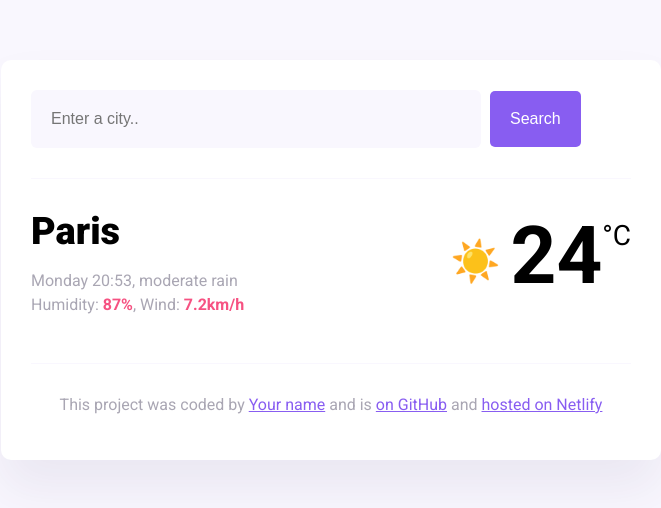
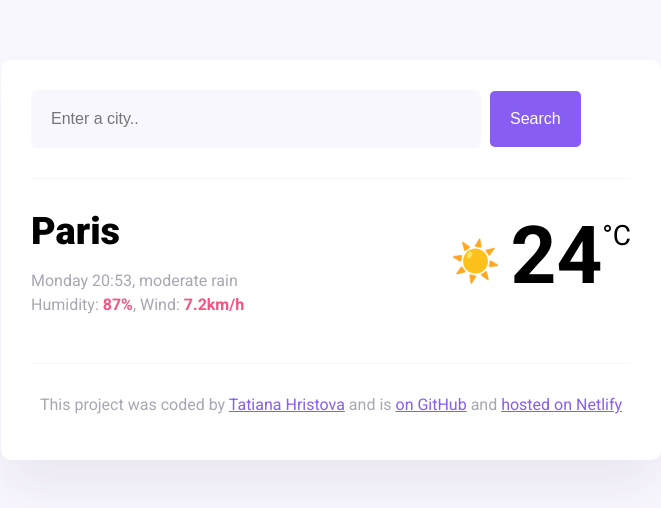
Before and after one commit to TatianaHristova/Homework_GitHub_Hosting, a website built with Parcel: page index.html in a window 1280 px wide. Shown: the whole page, without its empty margins (309-970 px from the left). Built offline with nearby package versions, Linux system fonts and the light colour scheme.

Commit message:
Updated name

```diff
--- a/index.html
+++ b/index.html
@@ -47,7 +47,7 @@
       <footer>
         <p>
           This project was coded by
-          <a href="#" target="_blank">Your name</a> and is
+          <a href="#" target="_blank">Tatiana Hristova</a> and is
           <a href="#" target="_blank"> on GitHub</a> and
           <a href="#" target="_blank">hosted on Netlify</a>
         </p>
```
